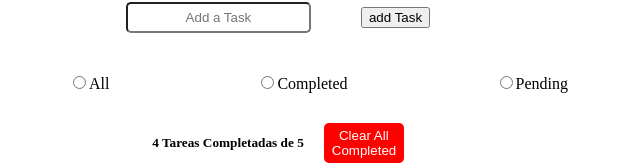
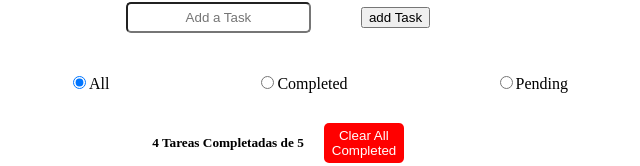
Before and after one commit to Santipr29/Web-2024-1, a React app in the folder ToDo/: page / in a window 1280 px wide. Shown: the part 138-304 px from the top of the page, without its empty margins (362-1002 px from the left). Built offline with nearby package versions, Linux system fonts and the light colour scheme; the HTML template or start-up script is replaced by a standard one.

Commit message:
Feat: filter function complete

```diff
--- a/ToDo/src/App.jsx
+++ b/ToDo/src/App.jsx
@@ -4,7 +4,8 @@ import {Header, Form, Filter, Task, Footer} from './Components/index'
 
 function App() {
 
-  const [tasks, setTasks] = useState([])
+  const [tasks, setTasks] = useState([]);
+  const [filter, setFilter] = useState('All');
 
   function AddTask (taskName) {
     console.log(taskName);
@@ -24,14 +25,20 @@ function App() {
     );
   };
 
+  const filteredTasks = tasks.filter(task => {
+    if (filter === 'All') return true;
+    if (filter === 'Completed') return task.done;
+    if (filter === 'Pending') return !task.done;
+    return false;
+  });
+
   return (
     <>
       <Header/>
       <Form onSubmit={AddTask} />
-      <Filter/>
+      <Filter onChangeFilter={setFilter}/>
       <section className='BigContainer'>
-      {tasks.map(({ name, id, done }) => {
-        return (
+        {filteredTasks.map(({ name, id, done }) => (
           <div key={id}>
             <Task
               titleTask={name}
@@ -39,8 +46,7 @@ function App() {
               onToggle={() => handleToggleTask(id)}
             />
           </div>
-        )
-      })}
+        ))}
       </section>
       <Footer/>
     </>
--- a/ToDo/src/Components/Filter/Filter.jsx
+++ b/ToDo/src/Components/Filter/Filter.jsx
@@ -1,21 +1,50 @@
+import { useState } from 'react';
 import './Filter.css'
-export function Filter (){
+
+export function Filter (props){
+    const { onChangeFilter } = props;
+    const [selectedFilter, setSelectedFilter] = useState('All');
+
+    const handleFilterChange = (filter) => {
+        setSelectedFilter(filter);
+        onChangeFilter(filter);
+    };
+
     return(
         <section className="ContainerFilter">
             <div>
-                <input className="Input" type="radio" id="All"></input>
-                <label htmlFor="id">All</label>
+                <input
+                    className="Input"
+                    type="radio"
+                    id="All"
+                    checked={selectedFilter === 'All'}
+                    onChange={() => handleFilterChange('All')}
+                />
+                <label htmlFor="All">All</label>
             </div>
 
             <div>
-                <input className="Input" type="radio" id="Completed"></input>
-                <label htmlFor="completed">Completed</label>
+                <input
+                    className="Input"
+                    type="radio"
+                    id="Completed"
+                    checked={selectedFilter === 'Completed'}
+                    onChange={() => handleFilterChange('Completed')}
+                />
+                <label htmlFor="Completed">Completed</label>
             </div>
 
             <div>
-                <input className="Input" type="radio" id="Pending"></input>
-                <label htmlFor="pending">Pending</label>
+                <input
+                    className="Input"
+                    type="radio"
+                    id="Pending"
+                    checked={selectedFilter === 'Pending'}
+                    onChange={() => handleFilterChange('Pending')}
+                />
+                <label htmlFor="Pending">Pending</label>
             </div>
+
         </section>
     )
 }
```
